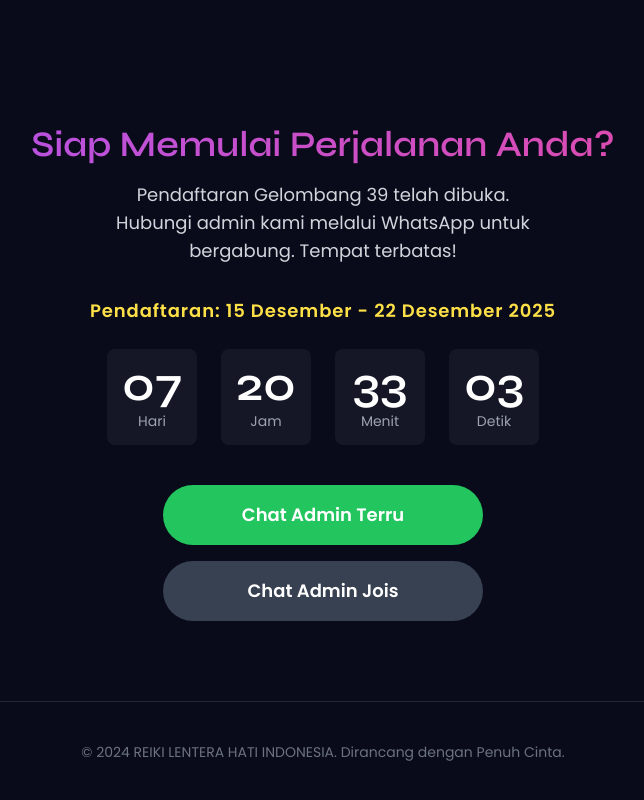
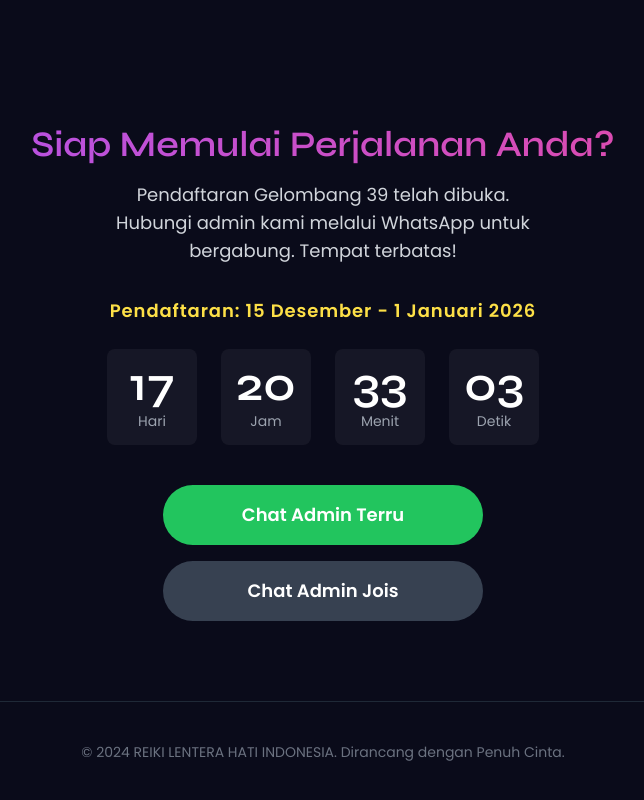
Before and after one commit to reikiholistic/LenteraHati, a plain HTML site: page index.html in a window 1280 px wide. Shown: the part 5433-6233 px from the top of the page, without its empty margins (317-961 px from the left). Drawn offline with nearby package versions, Linux system fonts and the light colour scheme.

Commit message:
index.html

```diff
--- a/index.html
+++ b/index.html
@@ -458,7 +458,7 @@
                 <!-- NEW: Registration Date and Countdown -->
                 <div class="mt-8">
                     <p class="text-lg font-semibold text-yellow-300 tracking-wider">
-                        Pendaftaran: 15 Desember - 22 Desember 2025
+                        Pendaftaran: 15 Desember - 1 Januari 2026
                     </p>
                     <div id="countdown-container" class="mt-6">
                         <div id="countdown-timer" class="flex justify-center gap-3 sm:gap-6 text-white">
@@ -553,7 +553,7 @@
             });
 
             // Countdown Timer Logic
-            const countDownDate = new Date("December 22, 2025 23:59:59").getTime();
+            const countDownDate = new Date("Januari 1, 2026 23:59:59").getTime();
 
             const countdownFunction = setInterval(() => {
                 const now = new Date().getTime();
```
